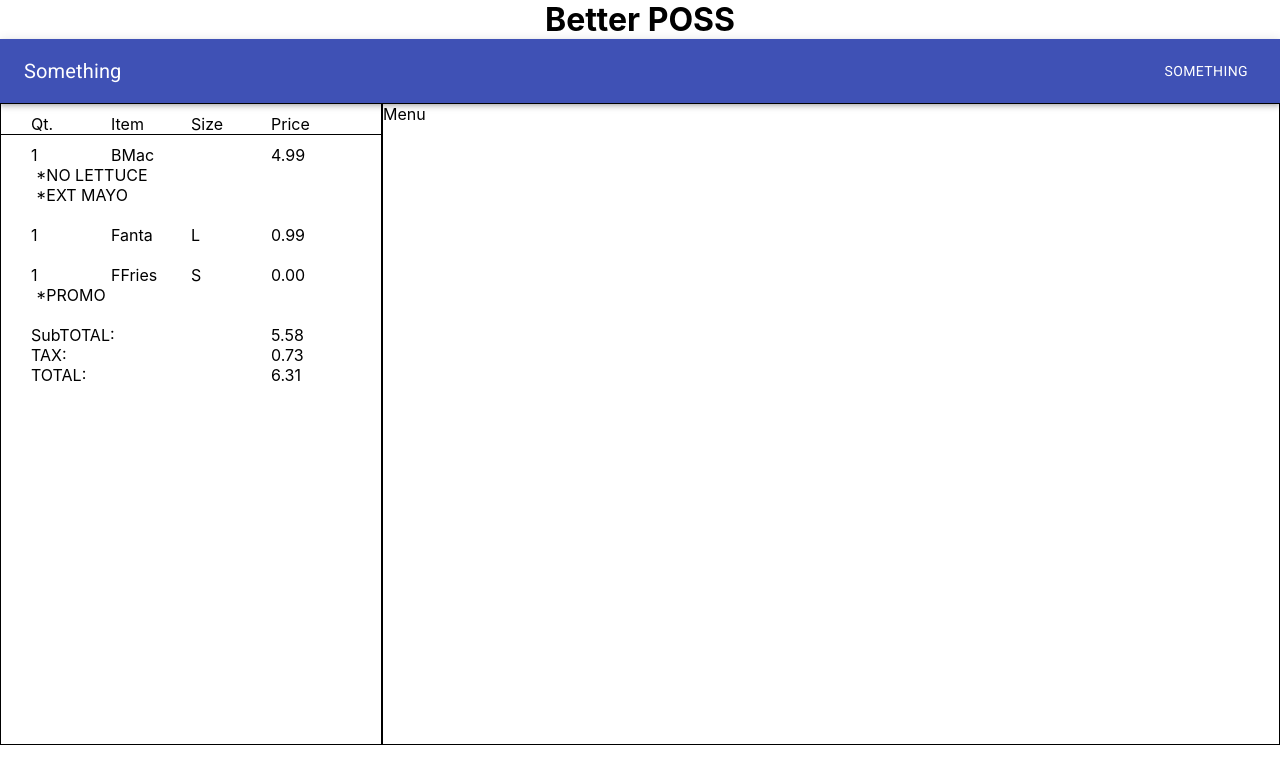
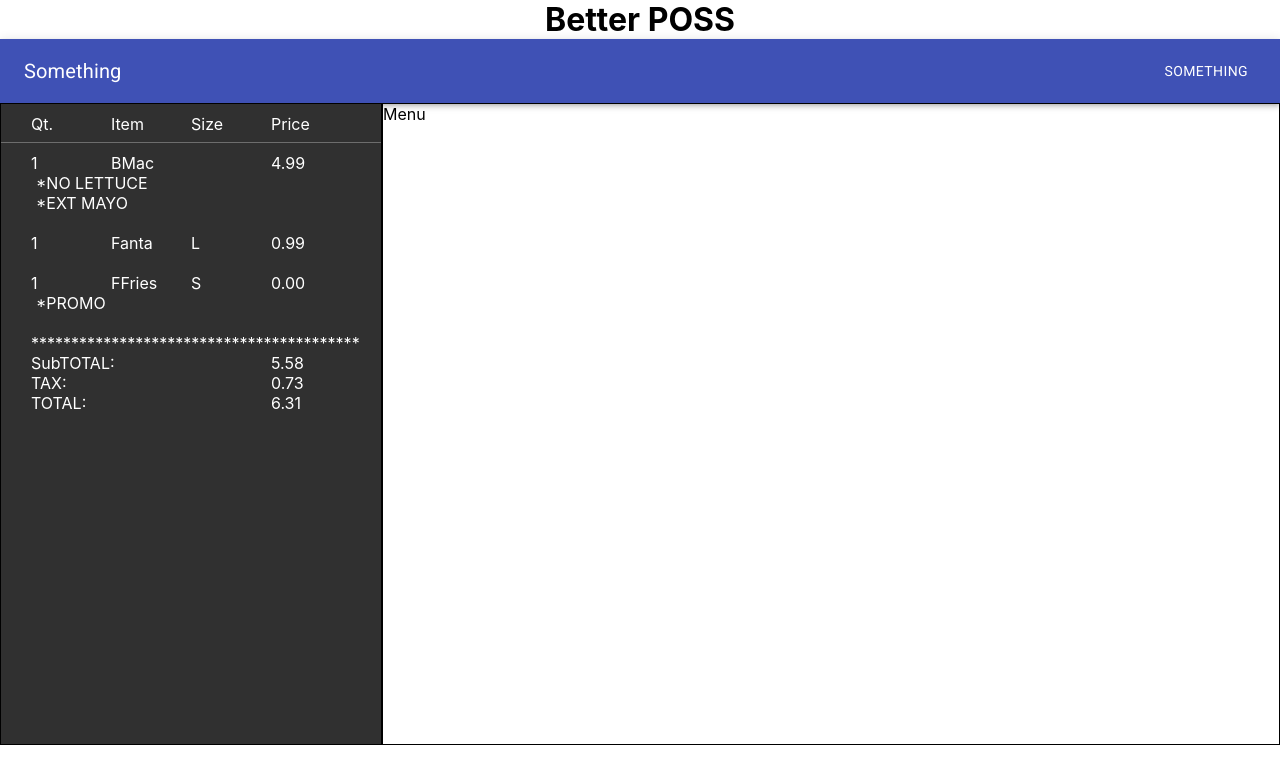
Before and after one commit to thesilentflare/BetterPOSS, a React (Create React App) app in the folder client/: page / in a window 1280 px wide. Shown: the top 784 px of the page. Built offline with nearby package versions, Linux system fonts and the light colour scheme.

Commit message:
moved to sass
upgraded files to sass files

```diff
--- a/client/package.json
+++ b/client/package.json
@@ -9,6 +9,7 @@
     "@testing-library/jest-dom": "^5.14.1",
     "@testing-library/react": "^11.2.7",
     "@testing-library/user-event": "^12.8.3",
+    "node-sass": "^6.0.1",
     "react": "^17.0.2",
     "react-dom": "^17.0.2",
     "react-scripts": "4.0.3",
--- a/client/src/App.js
+++ b/client/src/App.js
@@ -1,4 +1,4 @@
-import "./App.css";
+import "./App.scss";
 import HeaderBar from "./components/HeaderBar/HeaderBar";
 import OrderSummary from "./components/OrderSummary/OrderSummary";
 import MenuSystem from "./components/MenuSystem/MenuSystem";
--- a/client/src/components/MenuSystem/MenuSystem.js
+++ b/client/src/components/MenuSystem/MenuSystem.js
@@ -1,5 +1,5 @@
 import React from "react";
-import './MenuSystem.css'
+import './MenuSystem.scss'
 
 function MenuSystem() {
   return <div className="container__menu">Menu</div>;
--- a/client/src/components/OrderSummary/OrderSummary.css
+++ /dev/null
@@ -1,5 +0,0 @@
-.container__order {
-  border: 1px solid black;
-  width: 380px;
-  height: 80vh;
-}
--- a/client/src/components/OrderSummary/OrderSummary.js
+++ b/client/src/components/OrderSummary/OrderSummary.js
@@ -1,5 +1,5 @@
 import React from "react";
-import "./OrderSummary.css";
+import "./OrderSummary.scss";
 
 const temp = {
   items: [
@@ -34,19 +34,8 @@ const temp = {
 const OrderSummary = () => {
   return (
     <div className="container__order">
-      <div
-        style={{
-          borderBottom: "1px solid black",
-        }}
-      >
-        <div
-          style={{
-            display: "inline-grid",
-            gridTemplateColumns: "repeat(4, 30px [col-start])",
-            columnGap: "50px",
-            margin: "10px 10px 0px 30px",
-          }}
-        >
+      <div className="order__title">
+        <div className="order__grids">
           <div>Qt.</div>
           <div>Item</div>
           <div>Size</div>
@@ -55,36 +44,22 @@ const OrderSummary = () => {
       </div>
 
       <div>
-        <div style={{ display: "flex", flexDirection: "column" }}>
+        <div className="order__rows">
           {temp.items.map((item, key) => {
             return (
               <div>
-                <div
-                  style={{
-                    display: "inline-grid",
-                    gridTemplateColumns: "repeat(4, 30px [col-start])",
-                    columnGap: "50px",
-                    margin: "10px 10px 0px 30px",
-                  }}
-                >
+                <div className="order__row__columns">
                   <div>{item.amount}</div>
                   <div>{item.name}</div>
                   <div>{item.size ? item.size : " "}</div>
                   <div>{item.price.toFixed(2)}</div>
                 </div>
-                <div
-                  style={{
-                    display: "flex",
-                    flexDirection: "column",
-                    margin: "10px",
-                    marginTop: 0,
-                  }}
-                >
+                <div className="order__special">
                   {/* {item.special ? item.special : " "} */}
                   {item.special
                     ? item.special.map((special) => {
                         return (
-                          <div style={{marginLeft: "25px"}}>
+                          <div className="inner">
                             <div>*{special}</div>
                           </div>
                         );
@@ -95,14 +70,9 @@ const OrderSummary = () => {
             );
           })}
         </div>
-        <div
-          style={{
-            display: "inline-grid",
-            gridTemplateColumns: "repeat(2, 190px [col-start])",
-            columnGap: "50px",
-            margin: "10px 10px 0px 30px",
-          }}
-        >
+        <div>
+          <div className="order__divider">*****************************************</div>
+          <div className="order__totals">
             <div>SubTOTAL:</div>
             <div>{temp.subtotal.toFixed(2)}</div>
             <div>TAX:</div>
@@ -112,6 +82,7 @@ const OrderSummary = () => {
           </div>
         </div>
       </div>
+    </div>
   );
 };
 
--- /dev/null
+++ b/client/src/components/OrderSummary/OrderSummary.scss
@@ -0,0 +1,53 @@
+.container__order {
+  border: 1px solid black;
+  width: 380px;
+  height: 80vh;
+  color: #fff;
+  background-color: rgb(48, 48, 48);
+}
+
+.order__title {
+  border-bottom: 1px solid rgb(109, 109, 109);
+  padding-bottom: 8px;
+}
+
+.order__grids {
+  display: inline-grid;
+  grid-template-columns: repeat(4, 30px [col-start]);
+  column-gap: 50px;
+  margin: 10px 10px 0px 30px;
+}
+
+.order__rows {
+  display: flex;
+  flex-direction: column;
+}
+
+.order__row__columns {
+  display: inline-grid;
+  grid-template-columns: repeat(4, 30px [col-start]);
+  column-gap: 50px;
+  margin: 10px 10px 0px 30px;
+}
+
+.order__special {
+  display: flex;
+  flex-direction: column;
+  margin: 10px;
+  margin-top: 0;
+
+  .inner {
+    margin-left: 25px;
+  }
+}
+
+.order__divider {
+  margin: 10px 0px 0px 30px;
+}
+
+.order__totals {
+  display: inline-grid;
+  grid-template-columns: repeat(2, 190px [col-start]);
+  column-gap: 50px;
+  margin: 0px 10px 0px 30px;
+}
--- a/client/src/index.js
+++ b/client/src/index.js
@@ -1,6 +1,6 @@
 import React from 'react';
 import ReactDOM from 'react-dom';
-import './index.css';
+import './index.scss';
 import App from './App';
 import reportWebVitals from './reportWebVitals';
 import '@fontsource/roboto';
```
Also changed, not shown: client/src/App.scss (renamed from client/src/App.css), client/src/components/MenuSystem/MenuSystem.scss (renamed from client/src/components/MenuSystem/MenuSystem.css), client/src/index.scss (renamed from client/src/index.css), 1 other file (tests, documents, lock files or other folders). Lines whose indentation alone changed are shown as unchanged.
